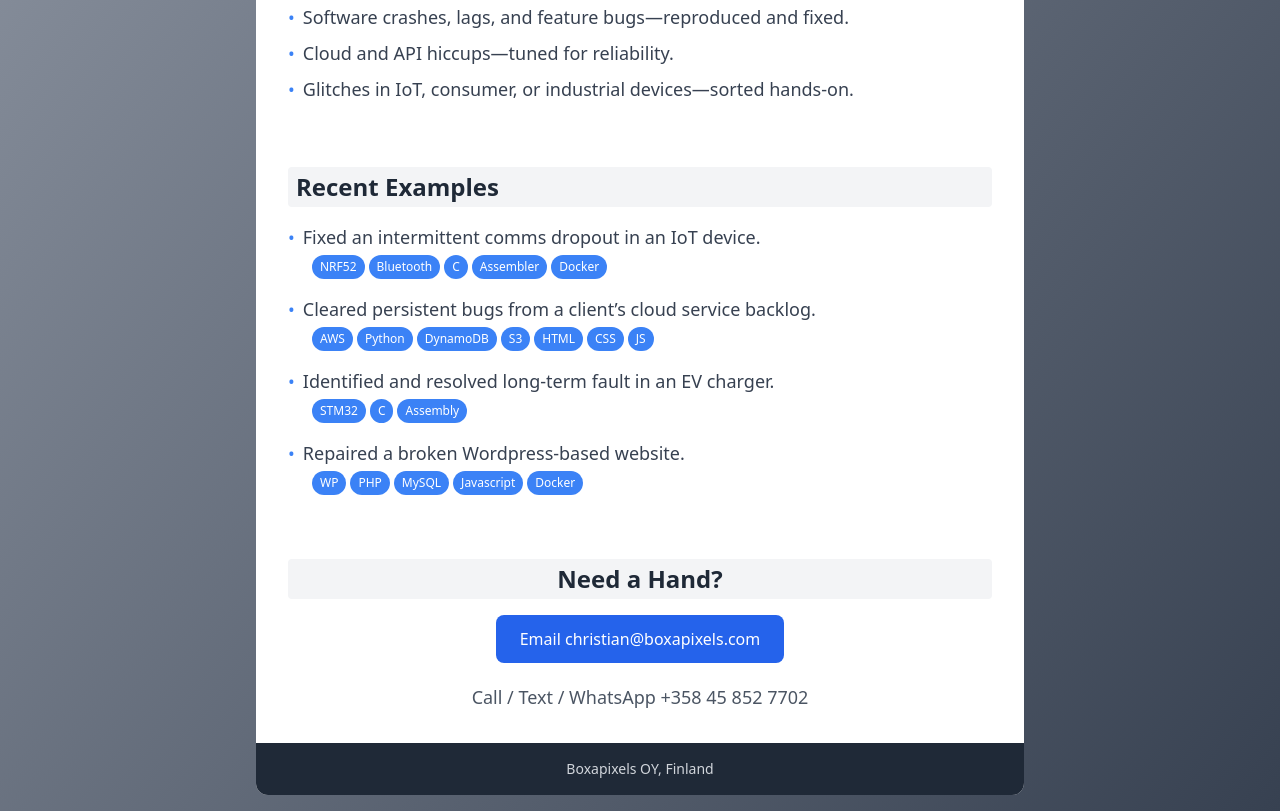
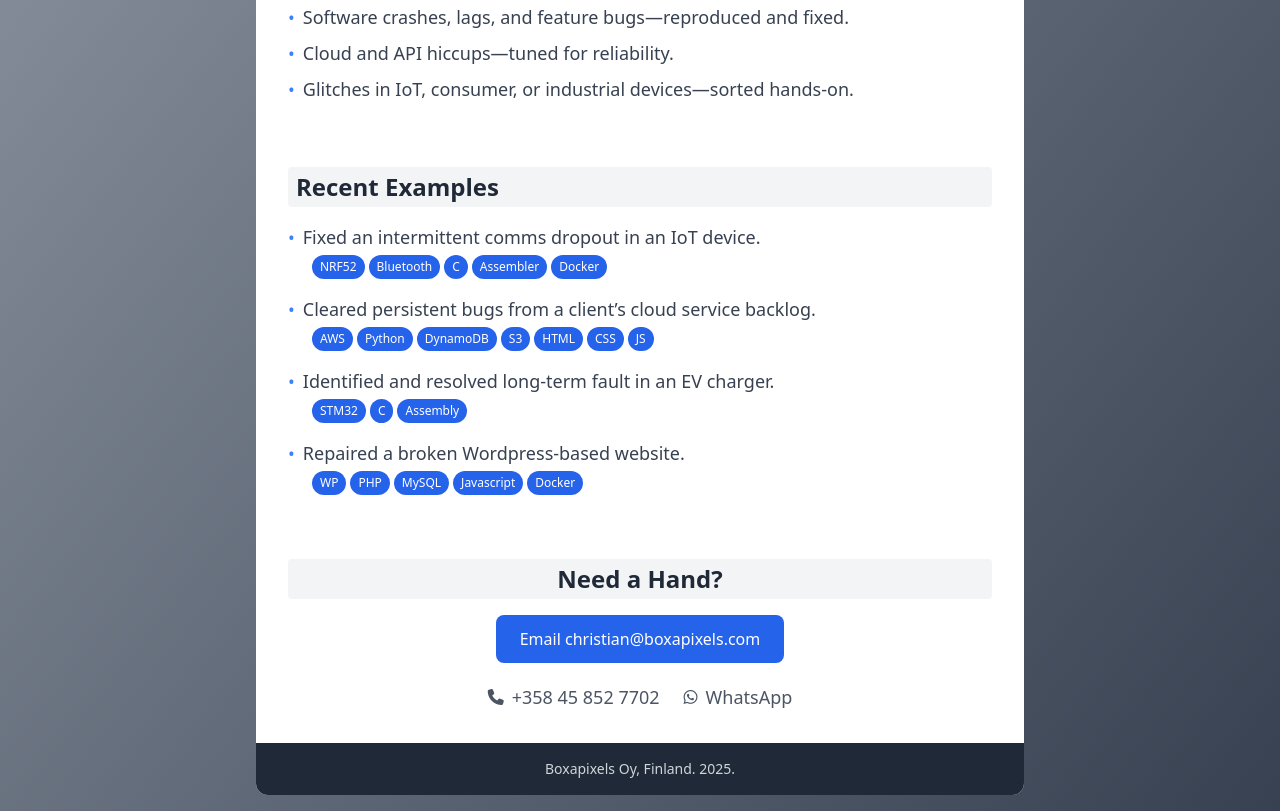
Before and after one commit to boxapixels/boxapixels.com, a website: page index.html in a window 1280 px wide. Shown: the part 795-1606 px from the top of the page. Drawn offline with nearby package versions, Linux system fonts and the light colour scheme; files that its build step writes are made by us from their sources.

Commit message:
added call to action icons

```diff
--- a/index.html
+++ b/index.html
@@ -6,6 +6,7 @@
     <meta name="description" content="Remote debugging solutions for software, IoT, and cloud systems by Chris Worton, a veteran developer">
     <title>Chris Worton – Remote Debugging Solutions</title>
     <link href="dist/styles.css" rel="stylesheet">
+    <link rel="stylesheet" href="https://cdnjs.cloudflare.com/ajax/libs/font-awesome/6.5.1/css/all.min.css" integrity="sha512-DTOQO9RWCH3ppGqcWaEA1BIZOC6xxalwEsw9c2QQeAIftl+Vegovlnee1c9QX4TctnWMn13TZye+giMm8e2LwA==" crossorigin="anonymous" referrerpolicy="no-referrer" />
 </head>
 <body class="bg-gradient-to-br from-gray-400 to-gray-700 min-h-screen flex items-center justify-center py-4">
     <div class="bg-white max-w-3xl w-full mx-4 rounded-xl overflow-hidden">
@@ -127,14 +128,25 @@
         >
             Email christian@boxapixels.com
         </a>
-                <p class="text-base md:text-lg text-gray-600">Call / Text / WhatsApp +358 45 852 7702</p>
+        <div class="flex justify-center gap-6 text-gray-600">
+            <a href="tel:+358458527702" class="flex items-center gap-2 hover:text-blue-600 transition">
+                <i class="fas fa-phone"></i>
+                <span class="text-base md:text-lg">+358 45 852 7702</span>
+            </a>
+            <a href="https://wa.me/358458527702" class="flex items-center gap-2 hover:text-blue-600 transition">
+                <i class="fab fa-whatsapp"></i>
+                <span class="text-base md:text-lg">WhatsApp</span>
+            </a>
+        </div>
     </div>
 </div>
 
         <!-- Footer -->
         <div class="bg-gray-800 text-gray-300 text-center py-4 text-sm">
-            Boxapixels OY, Finland
+            Boxapixels Oy, Finland. 2025.
         </div>
     </div>
+
+    <script src="https://kit.fontawesome.com/4b9f2a2a76.js" crossorigin="anonymous"></script>
 </body>
 </html>
--- a/styles.css
+++ b/styles.css
@@ -8,7 +8,7 @@
   }
 
   .tech-tag {
-    @apply text-xs text-white bg-blue-500 px-2 py-1 rounded-full;
+    @apply text-xs text-white bg-blue-600 px-2 py-1 rounded-full;
   }
 
   .bullet-item {
```
Lines whose indentation alone changed are shown as unchanged.
